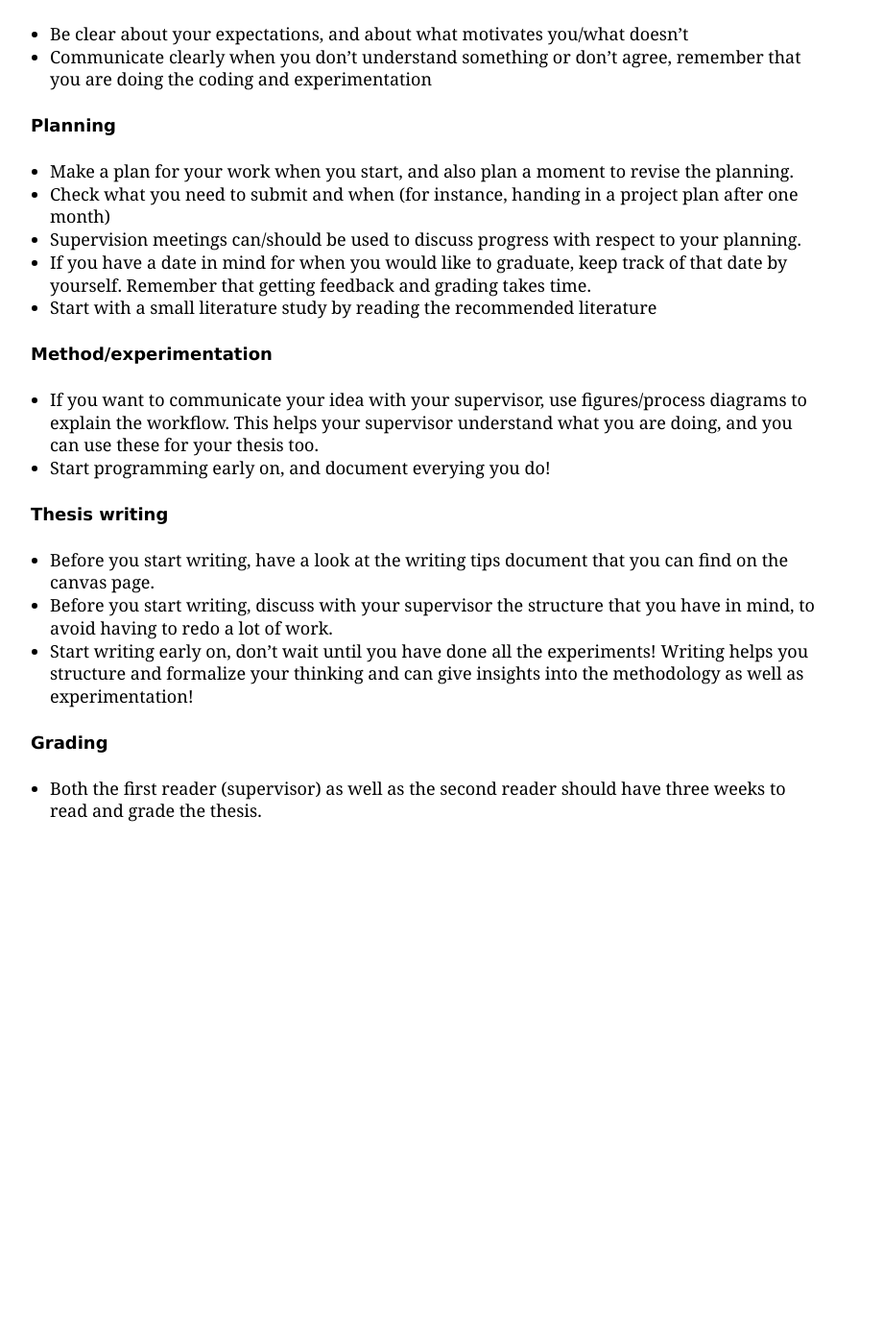
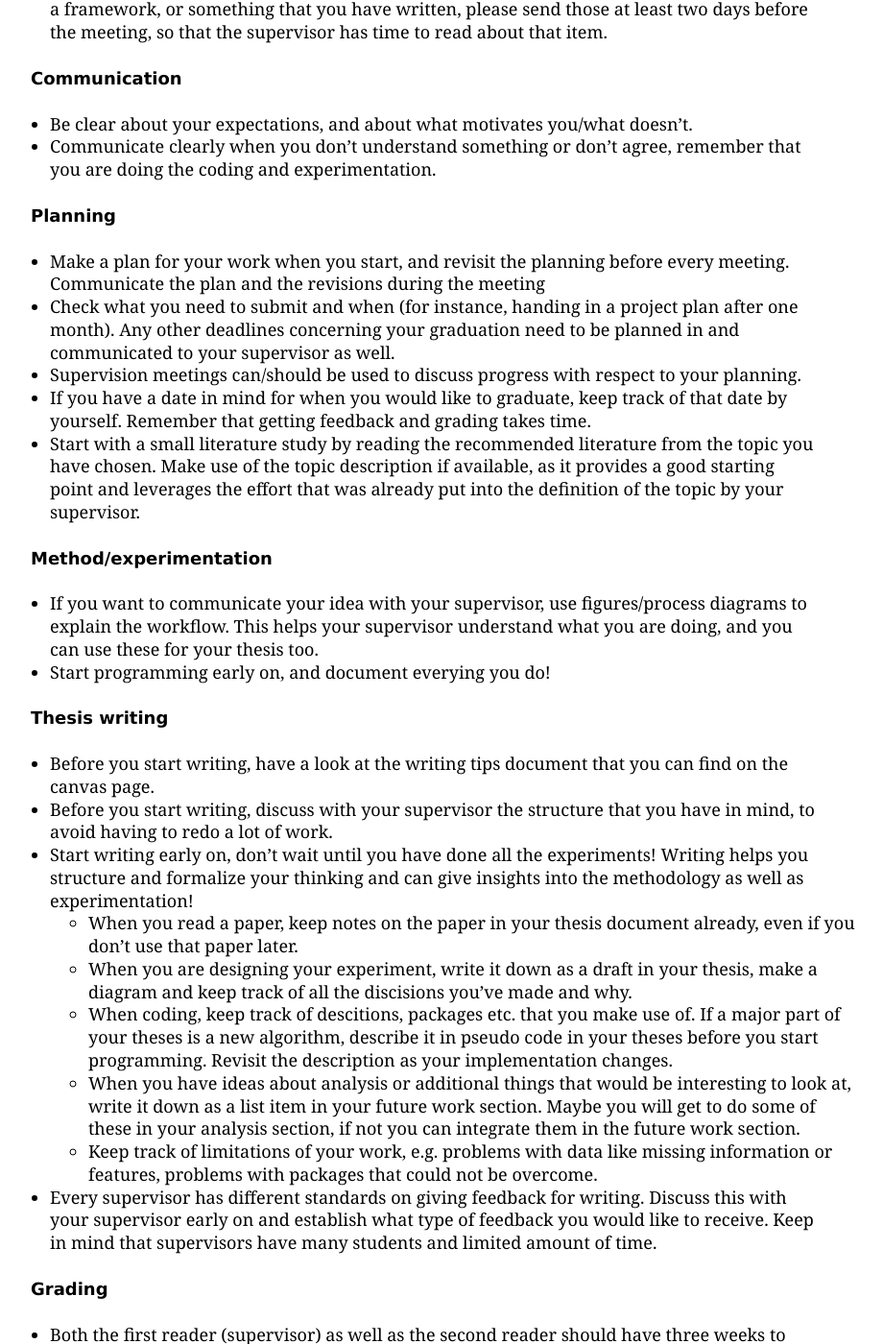
Before and after one commit to kai-vu/site, a Jekyll site: the page built from theses/supervision_guidlines.md, in a window 1280 px wide and 1400 px high, scrolled down 406 px. Shown: the whole window at 96% size, without its empty margins (208-1128 px from the left). Built offline with Jekyll 4.4.1, drawn with Linux system fonts in a browser that asks for light colours; our own code applies the rules of GitHub Pages for plain Markdown files; before the commit the page ends 1281 px from its top, so only the background shows below that; some of the changed text lies outside the part shown.

Commit message:
adding theses

```diff
--- a/theses/supervision_guidlines.md
+++ b/theses/supervision_guidlines.md
@@ -7,22 +7,23 @@ title: What to expect? -  MSc. & BSc. project supervision
 <li><a href="https://kai.cs.vu.nl/theses/">Theses</a></li>
 </ul></nav>
 
+## What to expect? -  MSc. & BSc. project supervision
 
 #### Meetings
 * Be prepared when going into a meeting with a supervisor. Make a list of questions you had/where you got stuck, and show clear examples.
-* Agenda & notes: take notes during meetings, and propose an agenda.
+* Agenda & notes: send your supervisor an agenda for the upcoming meeting at least 24 hours ahead of time. This ensures that the supervisor has time to prepare answers to your questions or feedback. Take notes during meetings to avoid duplicate discussions.
 * Getting feedback: If you would like feedback on a specific item, albeit a scientific experiment, a framework, or something that you have written, please send those at least two days before the meeting, so that the supervisor has time to read about that item.
 
 #### Communication
-* Be clear about your expectations, and about what motivates you/what doesn’t
-* Communicate clearly when you don’t understand something or don’t agree, remember that you are doing the coding and experimentation
+* Be clear about your expectations, and about what motivates you/what doesn’t.
+* Communicate clearly when you don’t understand something or don’t agree, remember that you are doing the coding and experimentation.
 
 #### Planning
-* Make a plan for your work when you start, and also plan a moment to revise the planning.
-* Check what you need to submit and when (for instance, handing in a project plan after one month)
+* Make a plan for your work when you start, and revisit the planning before every meeting. Communicate the plan and the revisions during the meeting
+* Check what you need to submit and when (for instance, handing in a project plan after one month). Any other deadlines concerning your graduation need to be planned in and communicated to your supervisor as well.
 * Supervision meetings can/should be used to discuss progress with respect to your planning.
 * If you have a date in mind for when you would like to graduate, keep track of that date by yourself. Remember that getting feedback and grading takes time.
-* Start with a small literature study by reading the recommended literature
+* Start with a small literature study by reading the recommended literature from the topic you have chosen. Make use of the topic description if available, as it provides a good starting point and leverages the effort that was already put into the definition of the topic by your supervisor.
 
 #### Method/experimentation
 * If you want to communicate your idea with your supervisor, use figures/process diagrams to explain the workflow. This helps your supervisor understand what you are doing, and you can use these for your thesis too.
@@ -32,6 +33,12 @@ title: What to expect? -  MSc. & BSc. project supervision
 * Before you start writing, have a look at the writing tips document that you can find on the canvas page.
 * Before you start writing, discuss with your supervisor the structure that you have in mind, to avoid having to redo a lot of work.
 * Start writing early on, don’t wait until you have done all the experiments! Writing helps you structure and formalize your thinking and can give insights into the methodology as well as experimentation!
+    * When you read a paper, keep notes on the paper in your thesis document already, even if you don't use that paper later.
+    * When you are designing your experiment, write it down as a draft in your thesis, make a diagram and keep track of all the discisions you've made and why.
+    * When coding, keep track of descitions, packages etc. that you make use of. If a major part of your theses is a new algorithm, describe it in pseudo code in your theses before you start programming. Revisit the description as your implementation changes.
+    * When you have ideas about analysis or additional things that would be interesting to look at, write it down as a list item in your future work section. Maybe you will get to do some of these in your analysis section, if not you can integrate them in the future work section.
+    * Keep track of limitations of your work, e.g. problems with data like missing information or features, problems with packages that could not be overcome.
+* Every supervisor has different standards on giving feedback for writing. Discuss this with your supervisor early on and establish what type of feedback you would like to receive. Keep in mind that supervisors have many students and limited amount of time.
 
 #### Grading
 * Both the first reader (supervisor) as well as the second reader should have three weeks to read and grade the thesis.
```
Also changed, not shown: other parts of theses/supervision_guidlines.md (+1 -1 lines), theses/cflw_onto.md (added, +33 -0 lines), theses/chimp.md (+1 -1 lines), theses/index.md (+27 -2 lines), theses/thesis_template.md (added, +11 -0 lines).
